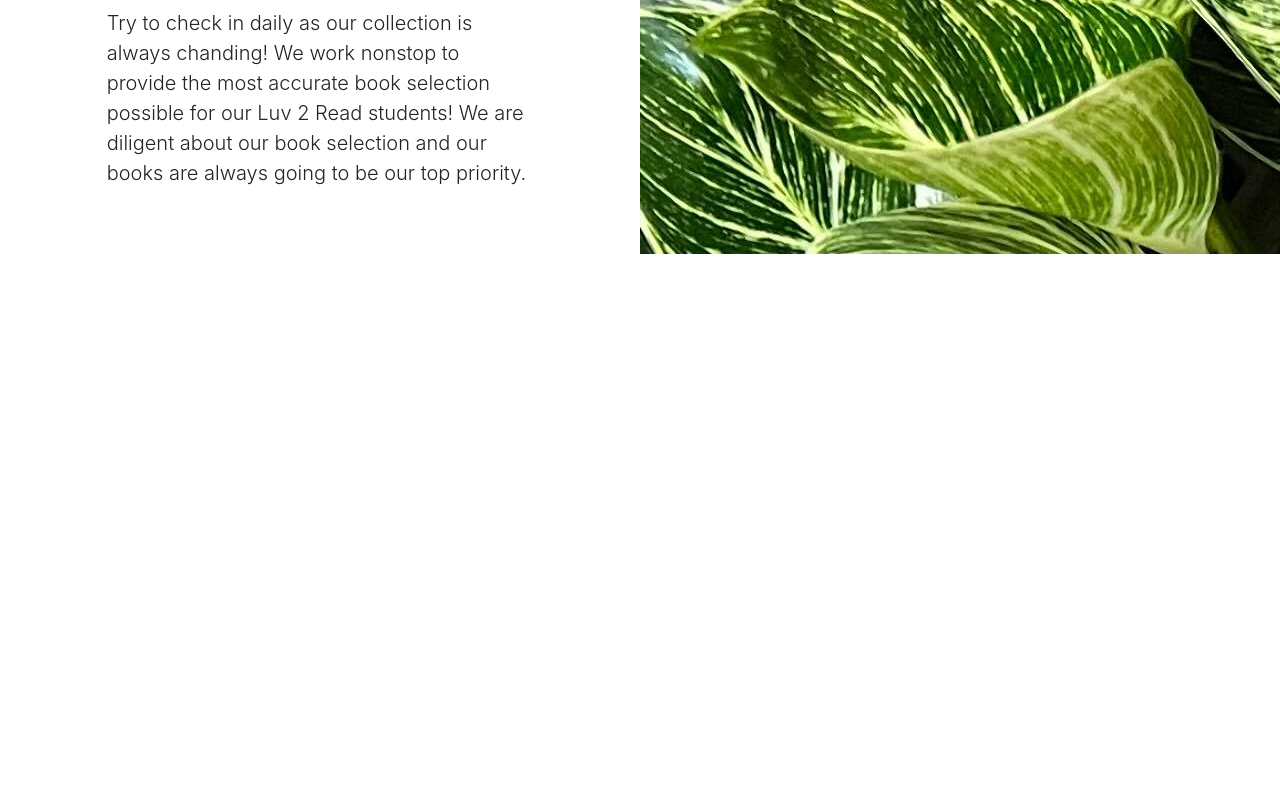
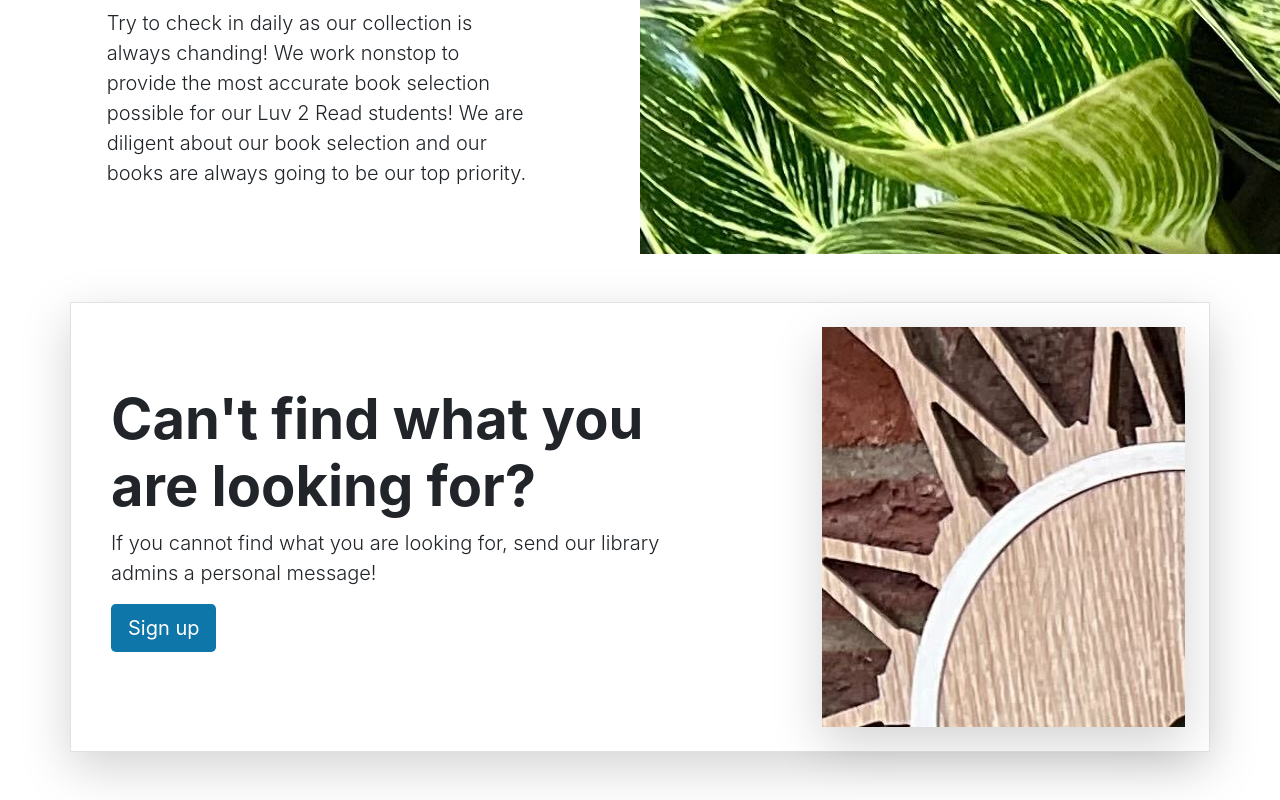
Before and after one commit to milikkan/react-springboot-library-project, a React (Create React App) app in the folder react-library/: page / in a window 1280 px wide. Shown: the part 1670-2470 px from the top of the page. Before the commit the page ends 1924 px from the top, so only its background shows below. Built offline with nearby package versions, Linux system fonts and the light colour scheme.

Commit message:
complete library services component

```diff
--- a/react-library/src/App.tsx
+++ b/react-library/src/App.tsx
@@ -4,6 +4,7 @@
 import { ExploreTopBooks } from "./layouts/HomePage/ExploreTopBooks";
 import { Carousel } from "./layouts/HomePage/Carousel";
 import { Heros } from "./layouts/HomePage/Heros";
+import { LibraryServices } from "./layouts/HomePage/LibraryServices";
 
 function App() {
   return (
@@ -12,6 +13,7 @@
       <ExploreTopBooks />
       <Carousel />
       <Heros />
+      <LibraryServices />
     </div>
   );
 }
--- /dev/null
+++ b/react-library/src/layouts/HomePage/LibraryServices.tsx
@@ -0,0 +1,23 @@
+export const LibraryServices = () => {
+  return (
+    <div className="container my-5">
+      <div className="row p-4 align-items-center border shadow-lg">
+        <div className="col-lg-7 p-3">
+          <h1 className="display-4 fw-bold">
+            Can't find what you are looking for?
+          </h1>
+          <p className="lead">
+            If you cannot find what you are looking for, send our library admins
+            a personal message!
+          </p>
+          <div className="d-grid gap-2 justify-content-md-start mb-4 mb-lg-3">
+            <a href="#" className="btn main-color btn-lg text-white">
+              Sign up
+            </a>
+          </div>
+        </div>
+        <div className="col-lg-4 offset-lg-1 shadow-lg lost-image"></div>
+      </div>
+    </div>
+  );
+};
```
